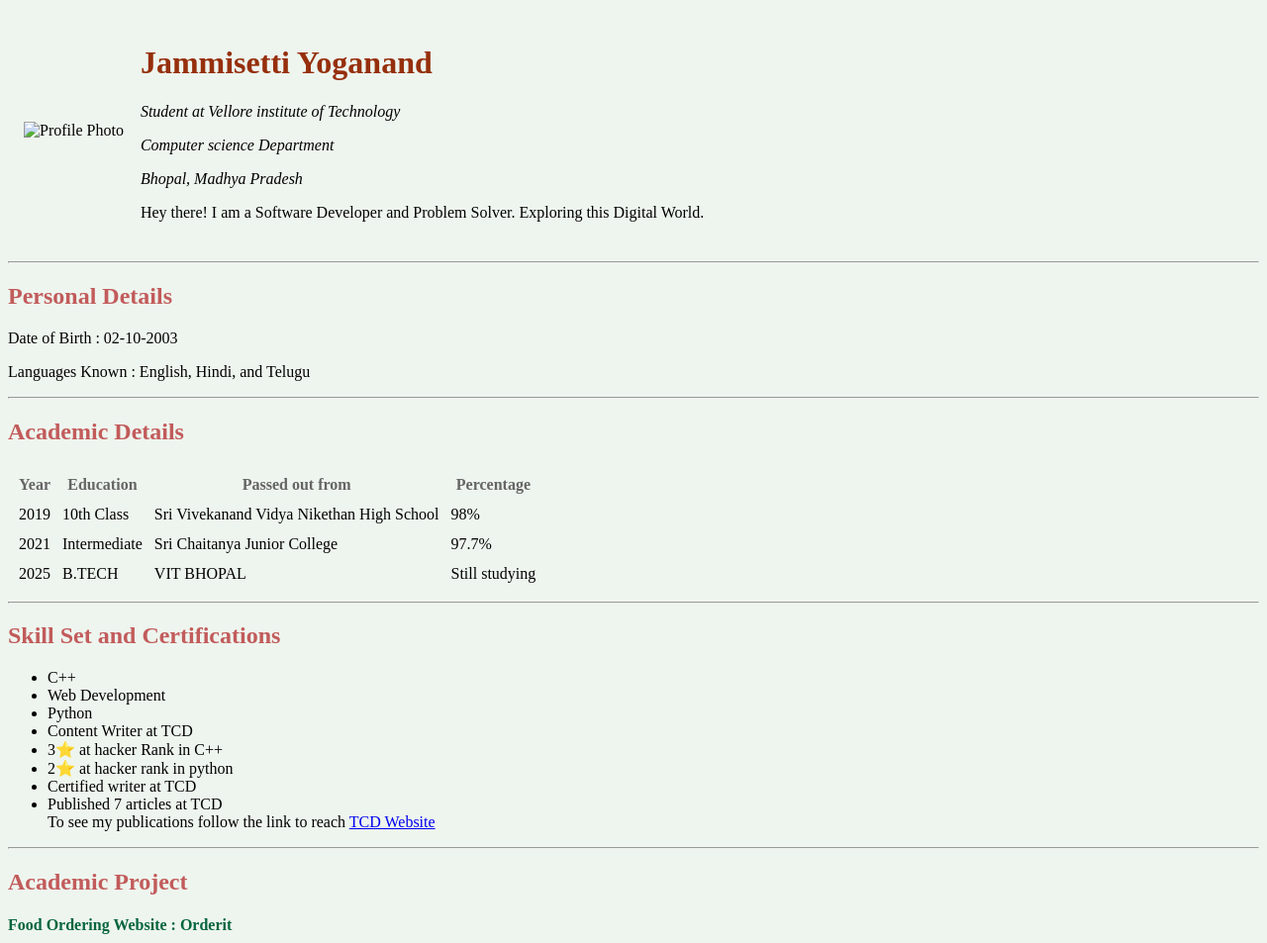
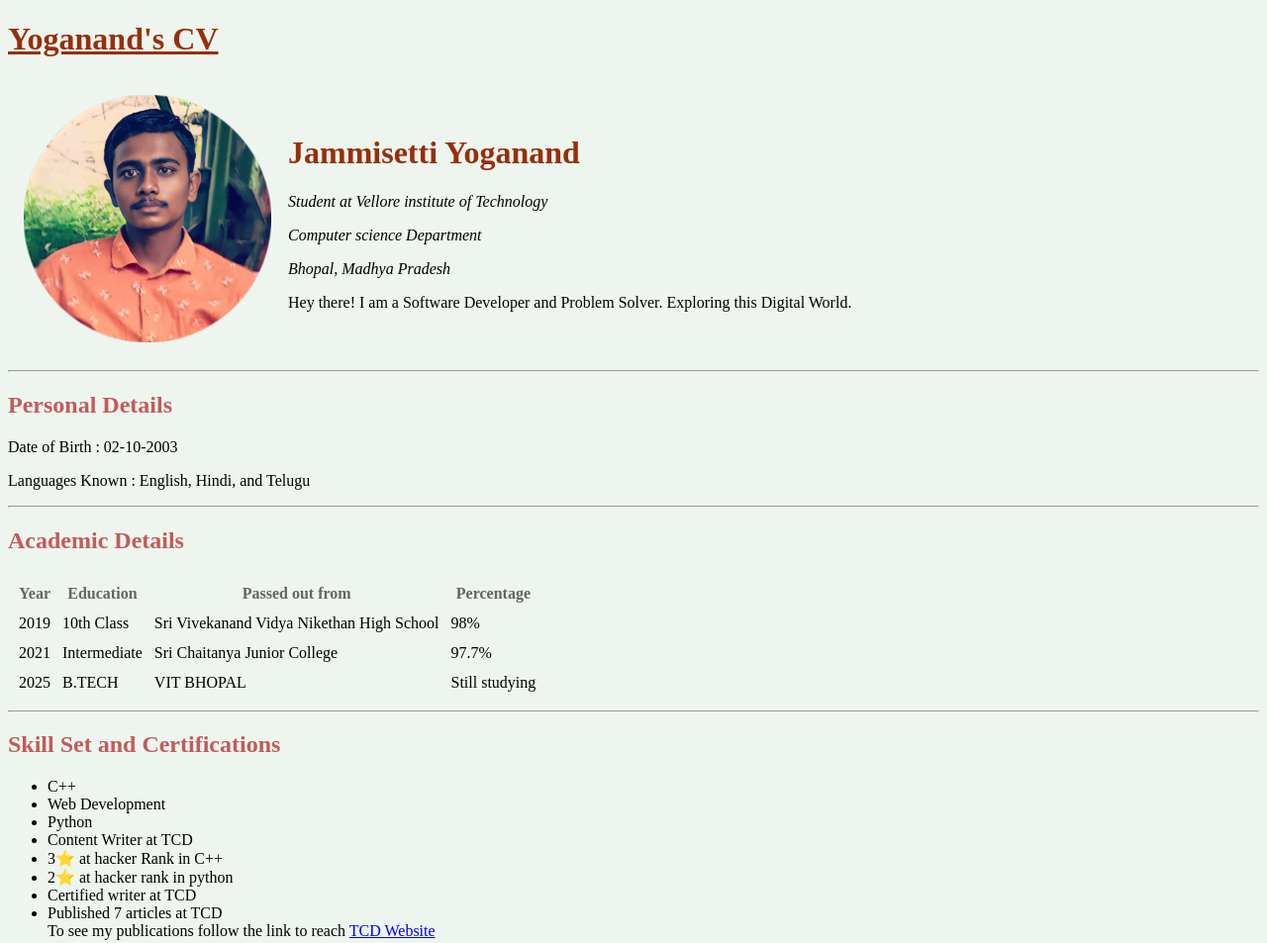
Before and after one commit to YOGANAND2003/CV, a plain HTML site: page index.html in a window 1280 px wide. Shown: the top 953 px of the page at 99% size. Drawn offline with Linux system fonts and the light colour scheme.

Commit message:
Updated index.html

```diff
--- a/index.html
+++ b/index.html
@@ -6,14 +6,17 @@
     <meta http-equiv="X-UA-Compatible" content="IE=edge">
     <meta name="viewport" content="width=device-width, initial-scale=1.0">
     <title>Yoganand's Personal Site</title>
-    <link rel="icon" href="MY PROFILE-modified.png" type="image/icon type">
+    <link rel="icon" href="MY PROFILE.png" type="image/icon type">
     <link rel="stylesheet" href="style.css">
 </head>
 
 <body>
+    <div class="heading">
+        <h1><u>Yoganand's CV</u></h1>
+    </div>
     <table cellspacing="15">
         <tr>
-            <td><img height="250" src="MY PROFILE-modified.png" alt="Profile Photo"></td>
+            <td><img height="250" src="MY PROFILE.png" alt="Profile Photo"></td>
             <td>
                 <h1>Jammisetti Yoganand</h1>
                 <em>
@@ -92,7 +95,7 @@
     Pricipal Objective of Website : Providing Online food service based on preffered location and providing part time
     jobs for unemployed. <br><br>
     For <a href="https://www.canva.com/design/DAFX0FhJl7w/STY8datkG3d8col5jc-Q-w/edit"> <button> More details
-    </button></a> Click here
+        </button></a> Click here
     </p>
     <hr>
 
@@ -159,12 +162,12 @@
     <hr>
 
     <p>You can <a href="Contactme.html">
-        <button>
-            Contact Me
-        </button></a>
+            <button>
+                Contact Me
+            </button></a>
     </p>
-    <p>You can reach me out by  <a
-                href="https://www.linkedin.com/in/jammisetti-yoganand-9a4a1521b/"><button>Linkedin</button></a>following the
+    <p>You can reach me out by <a
+            href="https://www.linkedin.com/in/jammisetti-yoganand-9a4a1521b/"><button>Linkedin</button></a>following the
         link </p>
 </body>
 
```
